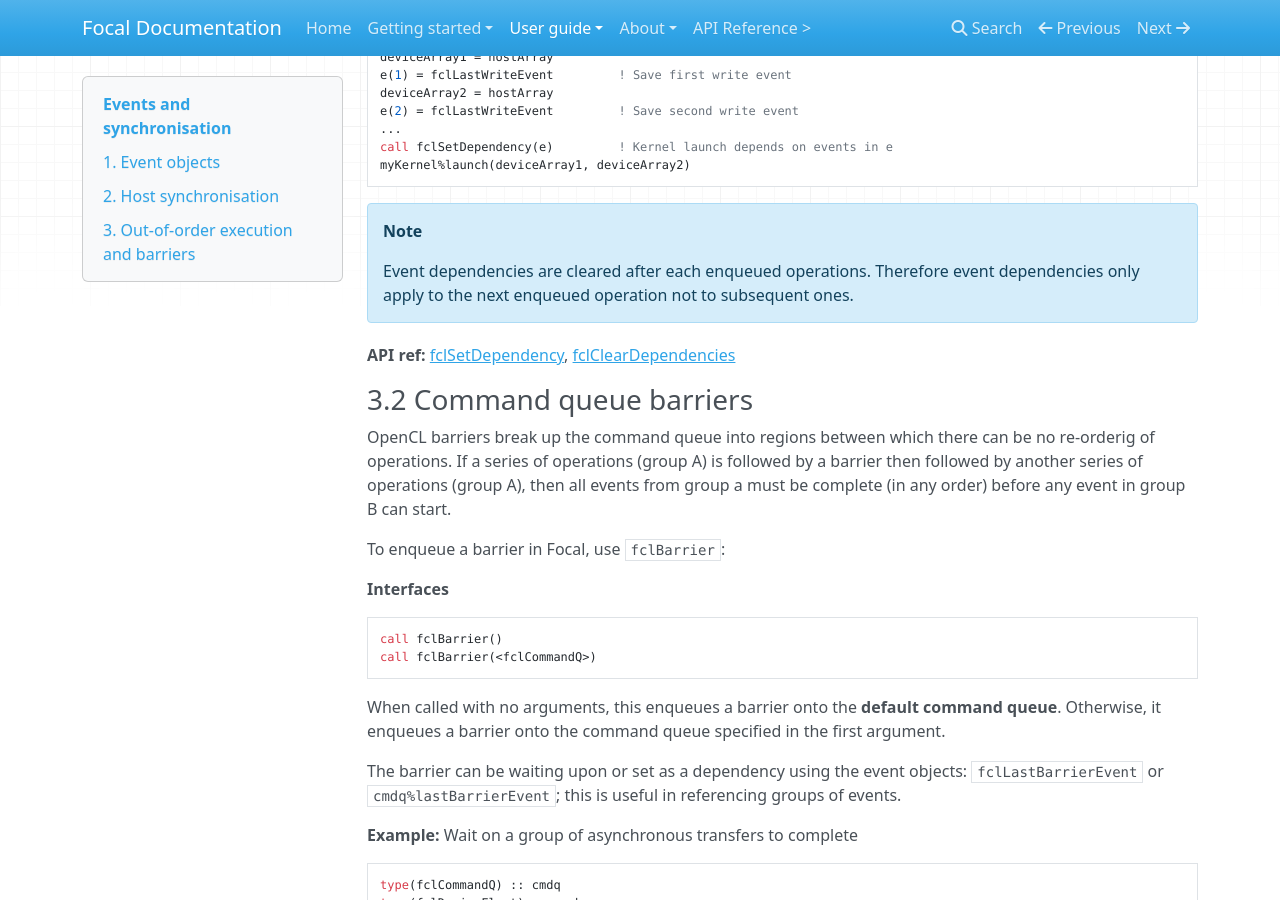
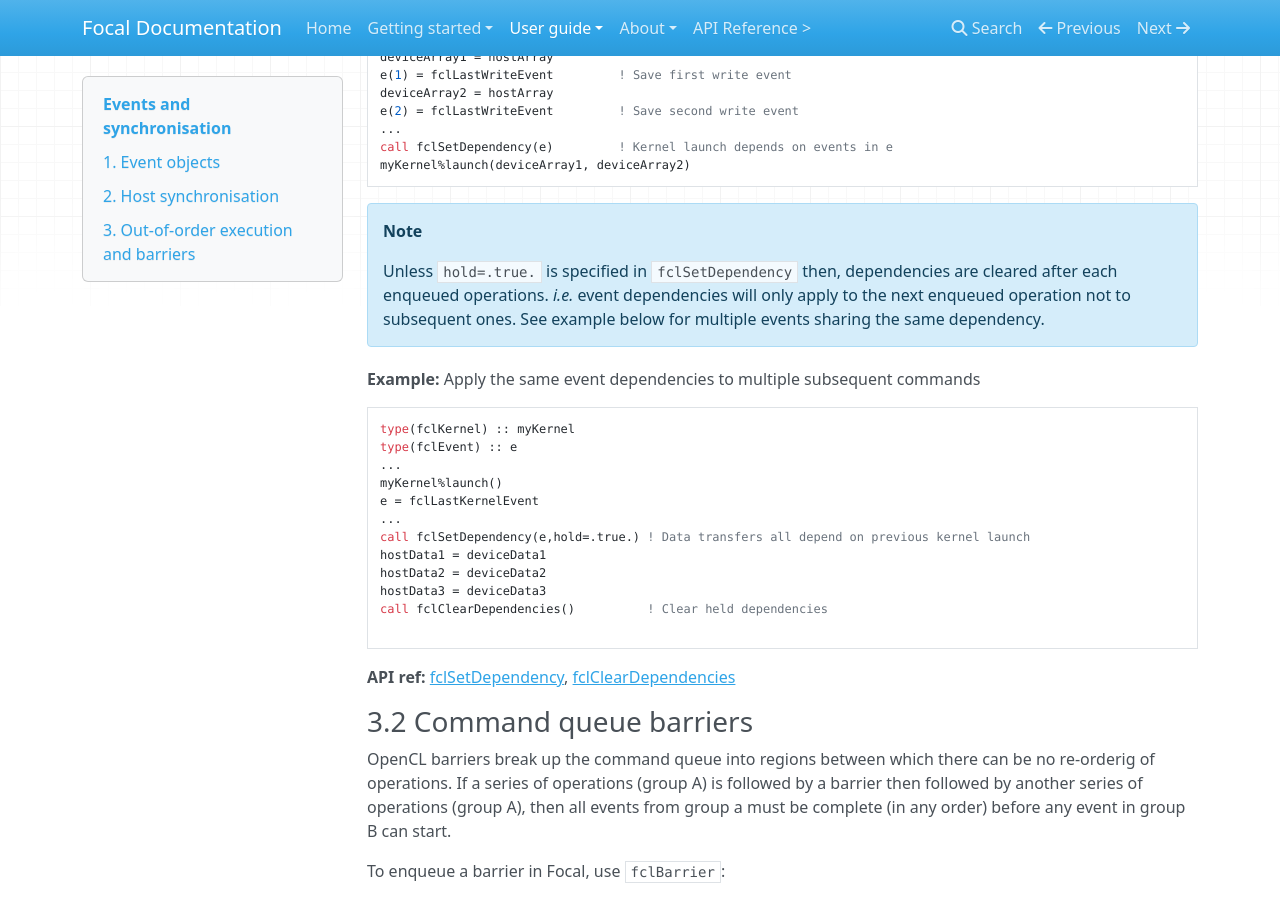
Before and after one commit to LKedward/focal-docs, an MkDocs documentation site: the page built from docs/events.md, in a window 1280 px wide and 900 px high, scrolled down 2684 px. Built offline with MkDocs 1.6.1, drawn with Linux system fonts in a browser that asks for light colours; nearby versions of some CDN libraries.

Commit message:
Minor update: events page with dependencies hold.

````diff
--- a/docs/events.md
+++ b/docs/events.md
@@ -148,9 +148,27 @@ myKernel%launch(deviceArray1, deviceArray2)
 ```
 
 !!! note
-    Event dependencies are cleared after each enqueued operations.
-    Therefore event dependencies only apply to the next enqueued operation
-	not to subsequent ones.
+    Unless `hold=.true.` is specified in `fclSetDependency` then, dependencies are cleared after each enqueued operations.
+    *i.e.* event dependencies will only apply to the next enqueued operation
+	  not to subsequent ones. See example below for multiple events sharing the same dependency.
+
+__Example:__
+Apply the same event dependencies to multiple subsequent commands
+
+```fortran
+type(fclKernel) :: myKernel
+type(fclEvent) :: e
+...
+myKernel%launch()
+e = fclLastKernelEvent
+...
+call fclSetDependency(e,hold=.true.) ! Data transfers all depend on previous kernel launch
+hostData1 = deviceData1
+hostData2 = deviceData2
+hostData3 = deviceData3
+call fclClearDependencies()          ! Clear held dependencies
+
+```
 
 
 __API ref:__
````
